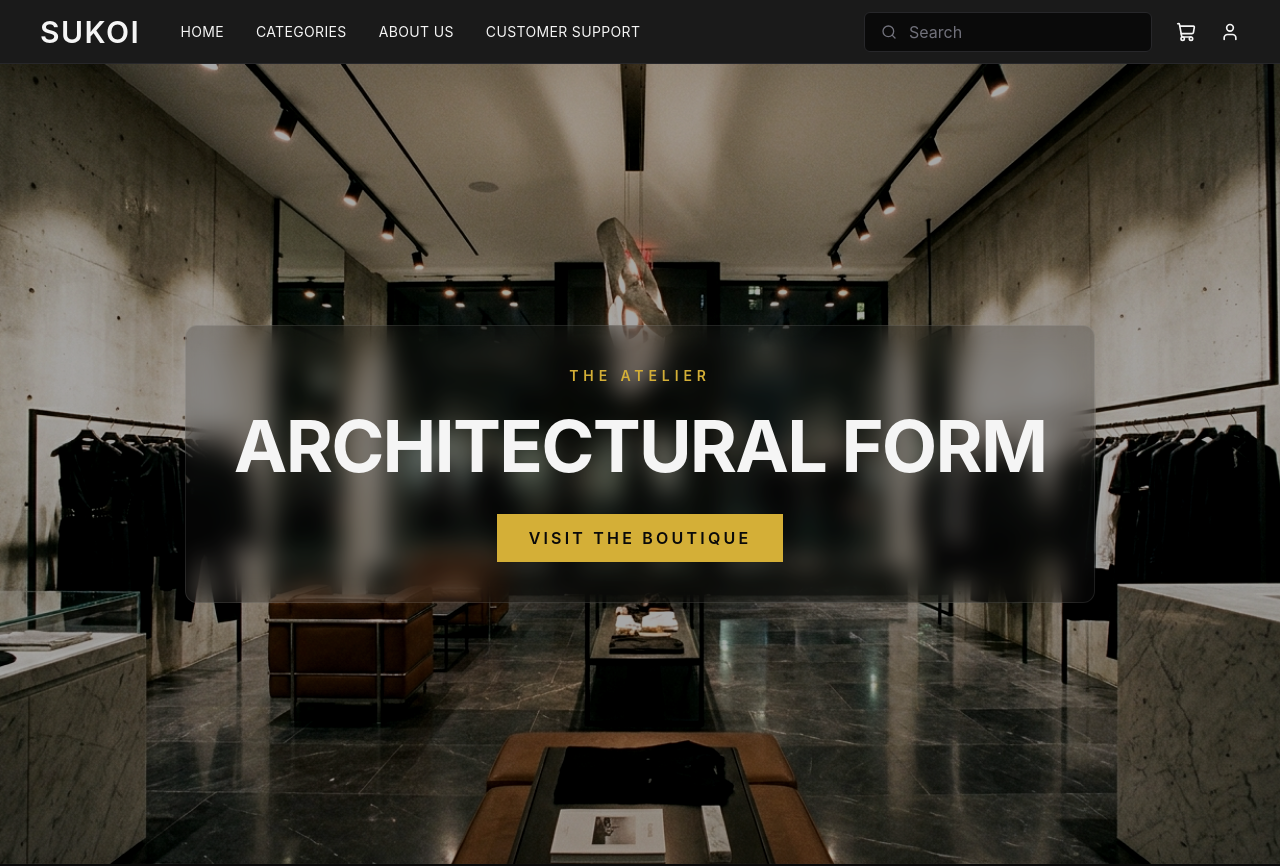
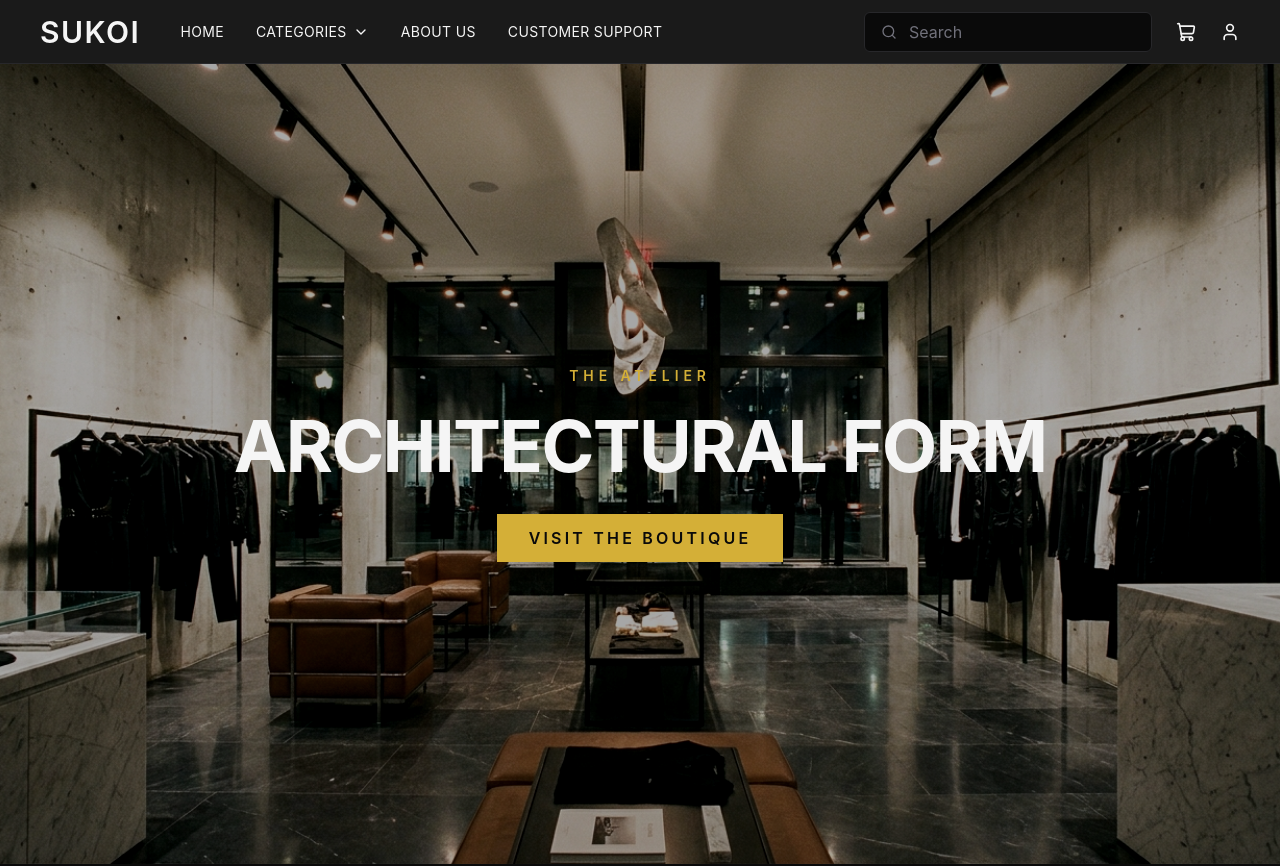
Before and after one commit to codeling56-dot/React-, a React (Vite) app: page / in a window 1280 px wide. Shown: the top 866 px of the page. Built offline with nearby package versions, Linux system fonts and the light colour scheme.

Commit message:
Created the dropdown

```diff
--- a/src/components/Hero.jsx
+++ b/src/components/Hero.jsx
@@ -15,7 +15,9 @@ const Hero = () => {
 
       {/* Hero Content */}
       <div className="absolute inset-0 z-10 flex items-center justify-center">
-        <div className="flex flex-col items-center gap-6 text-center px-12 py-10 rounded-xl bg-[#1A1A1A]/20 backdrop-blur-md border border-white/10">
+        {/* REMOVED: backdrop-blur-md, bg-[#1A1A1A]/20, and border-white/10 */}
+        {/* ADDED: bg-[#1A1A1A] (solid dark grey) or use bg-black/80 for a dark tint */}
+        <div className="flex flex-col items-center gap-6 text-center px-12 py-10 rounded-xl">
           <span className="uppercase tracking-[0.35em] text-sm font-semibold text-[#D4AF37]">
             THE ATELIER
           </span>
--- a/src/components/Navbar.jsx
+++ b/src/components/Navbar.jsx
@@ -1,5 +1,5 @@
 import React from "react";
-import { Search, ShoppingCartIcon, User } from "lucide-react";
+import { ChevronDown, Search, ShoppingCartIcon, User } from "lucide-react";
 
 const Navbar = () => {
   return (
@@ -18,12 +18,46 @@ const Navbar = () => {
             Home
           </a>
 
-          <a
-            href="#"
-            className="text-[#F5F5F5] hover:text-[#D4AF37] transition-colors"
-          >
-            Categories
-          </a>
+          {/* Categories Dropdown */}
+          <div className="relative group">
+            <a
+              href="#"
+              className="inline-flex items-center gap-1.5 text-[#F5F5F5] hover:text-[#D4AF37] transition-colors"
+            >
+              Categories
+              <ChevronDown className="w-4 h-4 transition-transform duration-200 group-hover:rotate-180" />
+            </a>
+
+            <div className="absolute top-full left-0 mt-3 w-48 bg-[#111111] border border-zinc-800 py-2 z-50 opacity-0 invisible group-hover:opacity-100 group-hover:visible transition-all duration-200">
+              <a
+                href="#"
+                className="block px-4 py-2.5 normal-case text-[#F5F5F5] hover:text-[#D4AF37] hover:bg-zinc-900 transition-colors"
+              >
+                Outerwear
+              </a>
+
+              <a
+                href="#"
+                className="block px-4 py-2.5 normal-case text-[#F5F5F5] hover:text-[#D4AF37] hover:bg-zinc-900 transition-colors"
+              >
+                Essentials
+              </a>
+
+              <a
+                href="#"
+                className="block px-4 py-2.5 normal-case text-[#F5F5F5] hover:text-[#D4AF37] hover:bg-zinc-900 transition-colors"
+              >
+                Accessories
+              </a>
+
+              <a
+                href="#"
+                className="block px-4 py-2.5 normal-case text-[#F5F5F5] hover:text-[#D4AF37] hover:bg-zinc-900 transition-colors"
+              >
+                The Atelier
+              </a>
+            </div>
+          </div>
 
           <a
             href="#"
```
Lines whose indentation alone changed are shown as unchanged.
